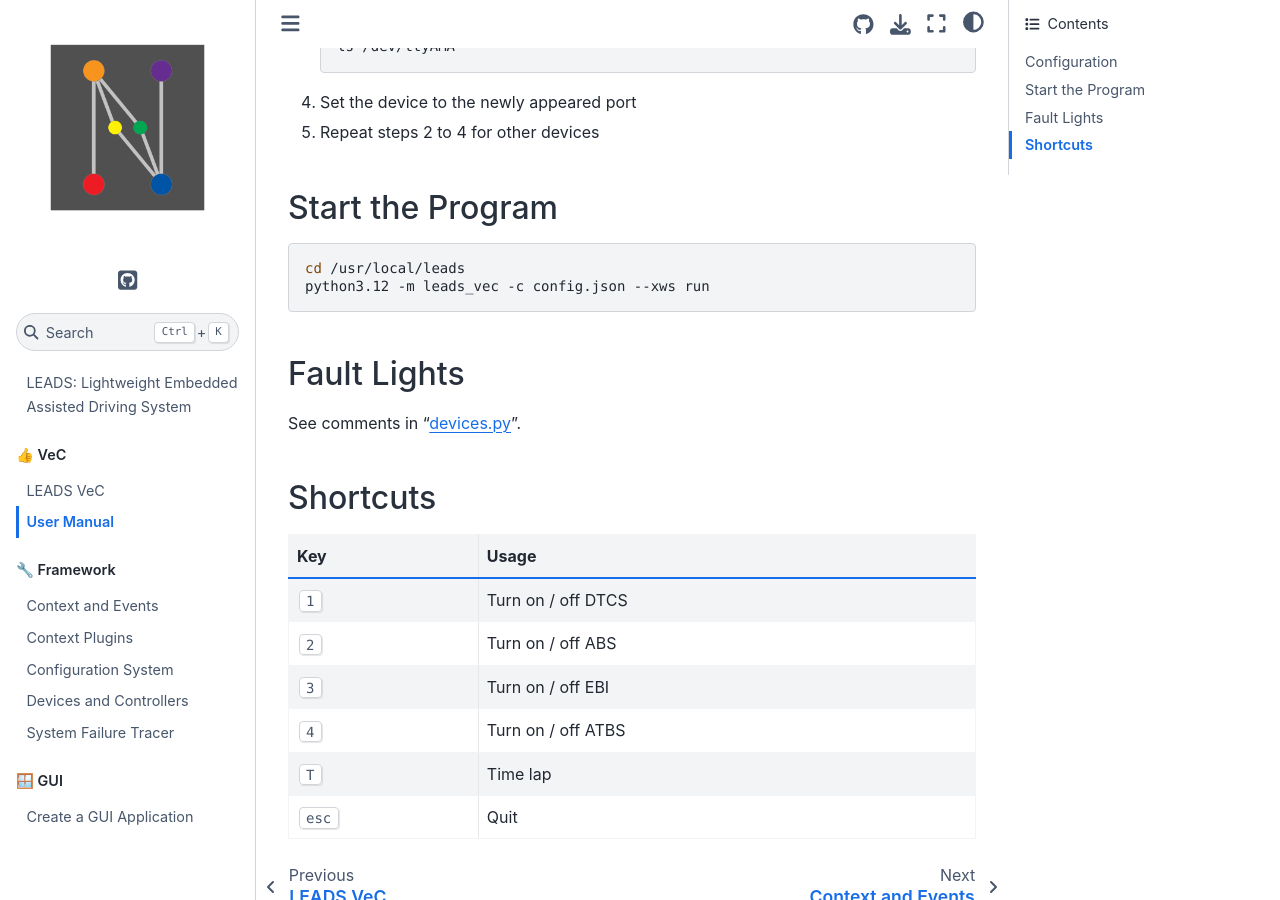
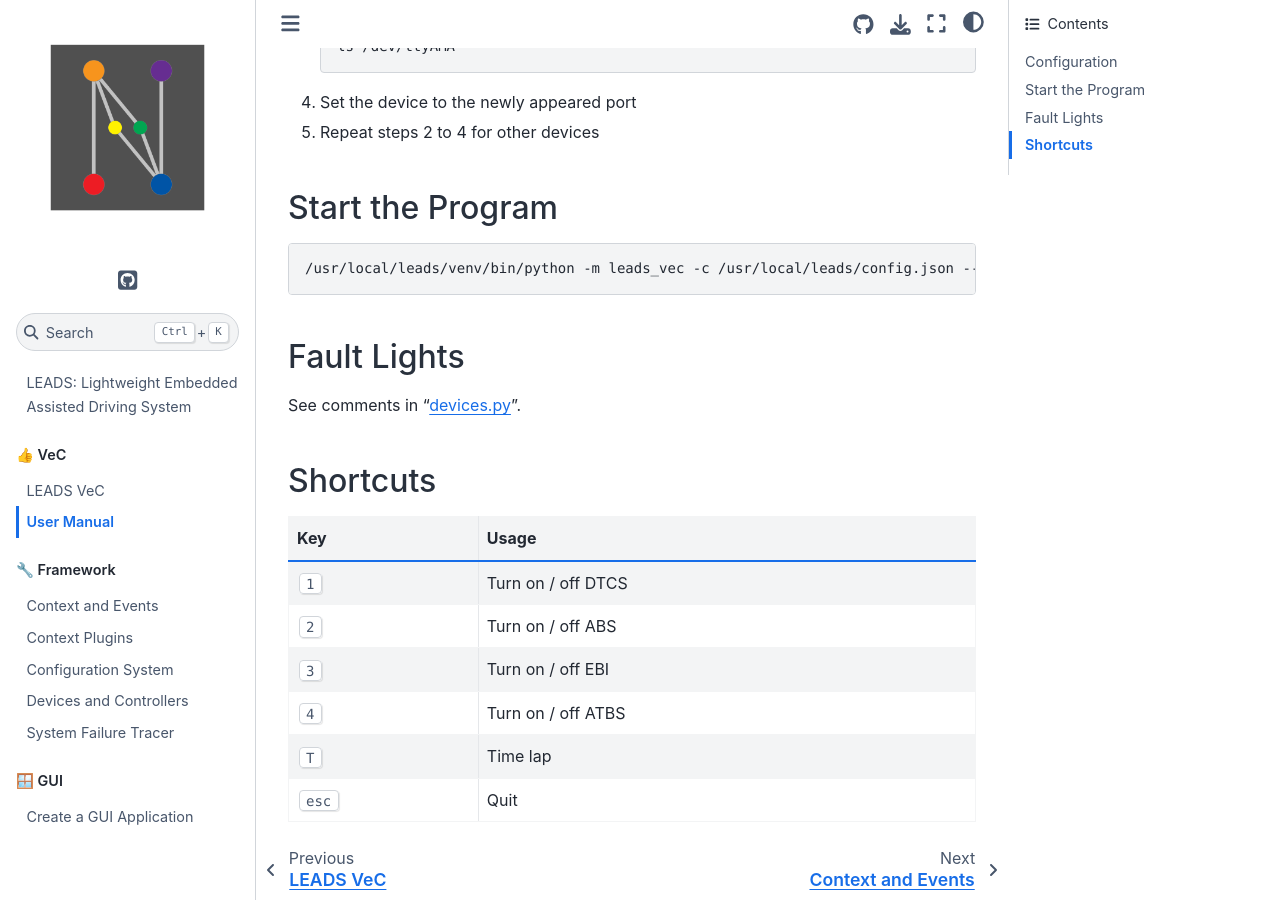
Before and after one commit to ProjectNeura/leads-docs, a Sphinx documentation site: the page built from docs/vec/user-manual.md, in a window 1280 px wide and 900 px high, scrolled down 941 px. Built offline with Sphinx 7.4.7 and the Sphinx Book theme 1.1.4, drawn with Linux system fonts in a browser that asks for light colours; pages that are not in the unit, such as notebooks, are missing from menus.

Commit message:
Docs. (#142)

````diff
--- a/docs/vec/user-manual.md
+++ b/docs/vec/user-manual.md
@@ -37,8 +37,7 @@
 ## Start the Program
 
 ```shell
-cd /usr/local/leads
-python3.12 -m leads_vec -c config.json --xws run
+/usr/local/leads/venv/bin/python -m leads_vec -c /usr/local/leads/config.json --xws run
 ```
 
 ## Fault Lights
````
